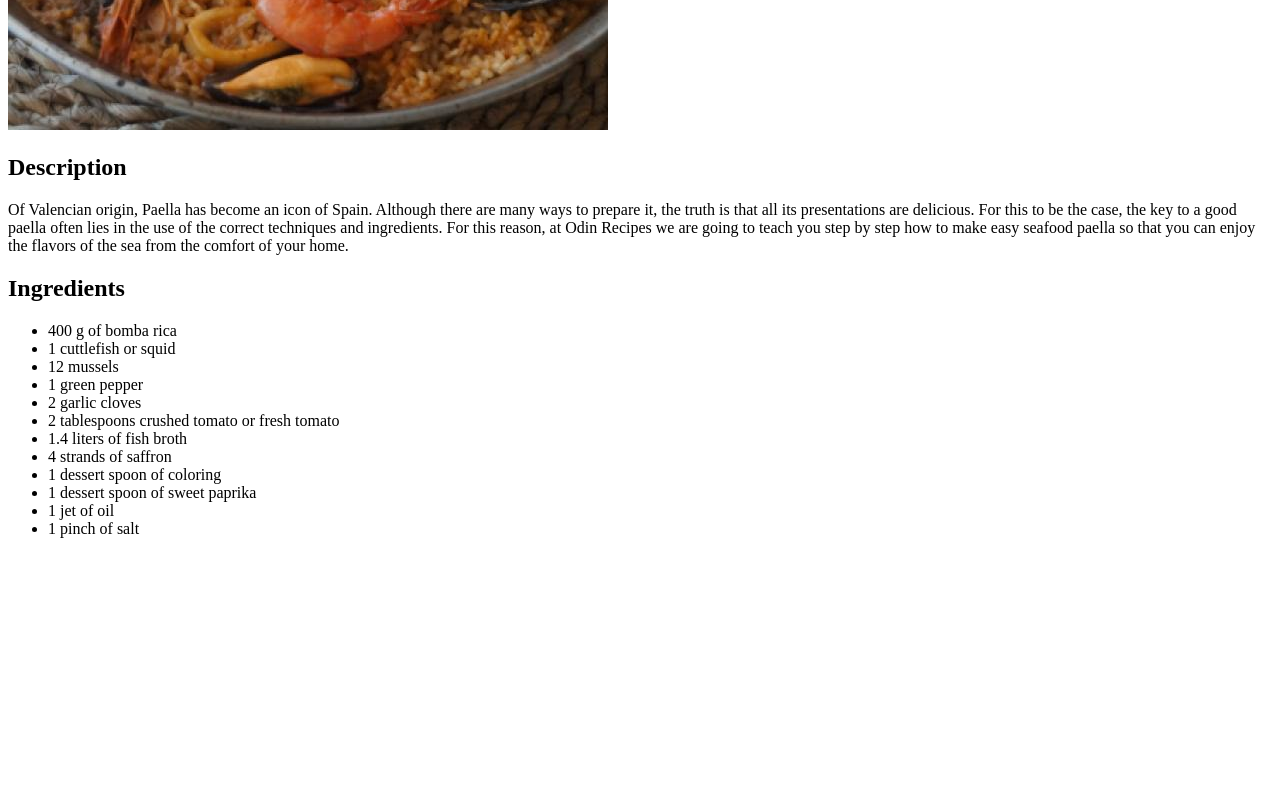
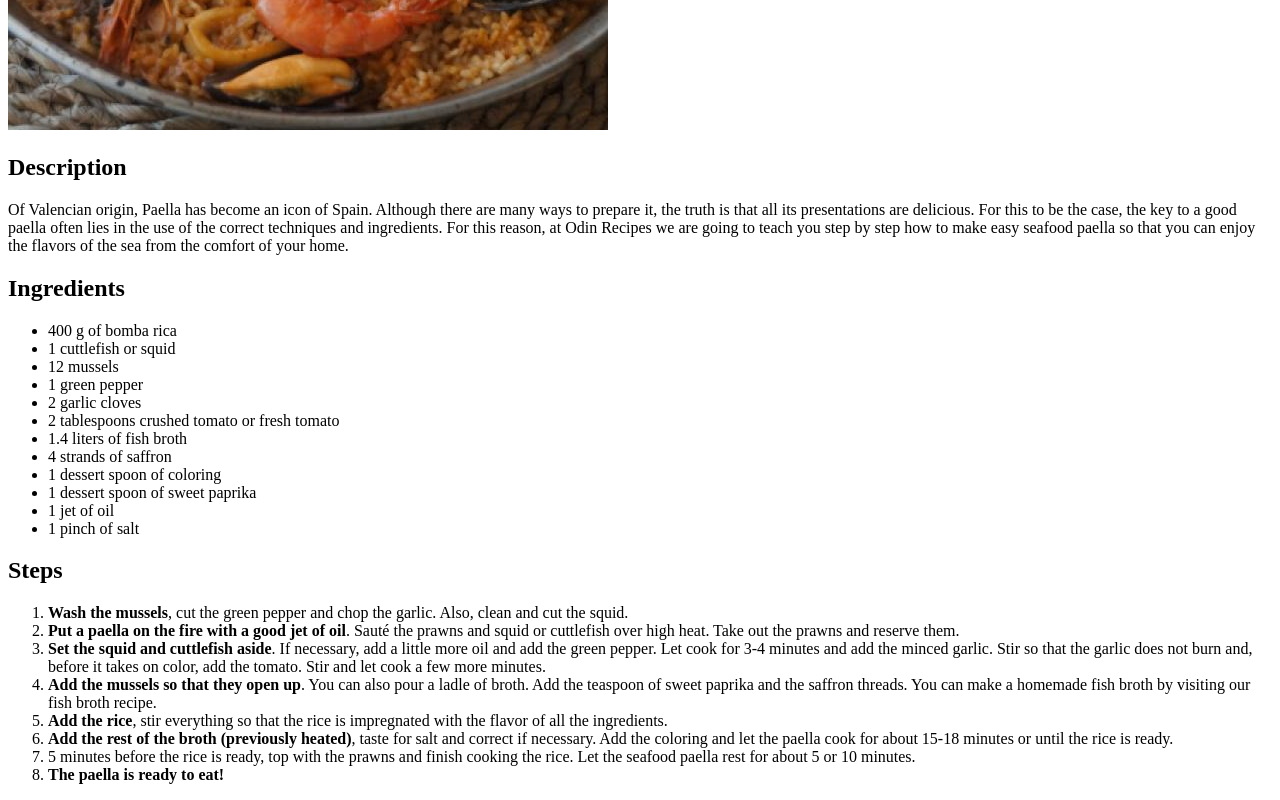
Before and after one commit to Ifi24/odin-recipes, a plain HTML site: page recipes/paella.html in a window 1280 px wide. Shown: the part 550-1350 px from the top of the page. Before the commit the page ends 1104 px from the top, so only its background shows below. Drawn offline with Linux system fonts and the light colour scheme.

Commit message:
Finish paella recipe

```diff
--- a/recipes/paella.html
+++ b/recipes/paella.html
@@ -31,6 +31,17 @@
         <li>1 jet of oil</li>
         <li>1 pinch of salt</li>
     </ul>
+    <h2>Steps</h2>
+    <ol>
+        <li><strong>Wash the mussels</strong>, cut the green pepper and chop the garlic. Also, clean and cut the squid.</li>
+        <li><strong>Put a paella on the fire with a good jet of oil</strong>. Sauté the prawns and squid or cuttlefish over high heat. Take out the prawns and reserve them.</li>
+        <li><strong>Set the squid and cuttlefish aside</strong>. If necessary, add a little more oil and add the green pepper. Let cook for 3-4 minutes and add the minced garlic. Stir so that the garlic does not burn and, before it takes on color, add the tomato. Stir and let cook a few more minutes.</li>
+        <li><strong>Add the mussels so that they open up</strong>. You can also pour a ladle of broth. Add the teaspoon of sweet paprika and the saffron threads. You can make a homemade fish broth by visiting our fish broth recipe.</li>
+        <li><strong>Add the rice</strong>, stir everything so that the rice is impregnated with the flavor of all the ingredients.</li>
+        <li><strong>Add the rest of the broth (previously heated)</strong>, taste for salt and correct if necessary. Add the coloring and let the paella cook for about 15-18 minutes or until the rice is ready.</li>
+        <li>5 minutes before the rice is ready, top with the prawns and finish cooking the rice. Let the seafood paella rest for about 5 or 10 minutes.</li>
+        <li><strong>The paella is ready to eat!</strong></li>
+    </ol>
 </body>
 
 </html>
```
